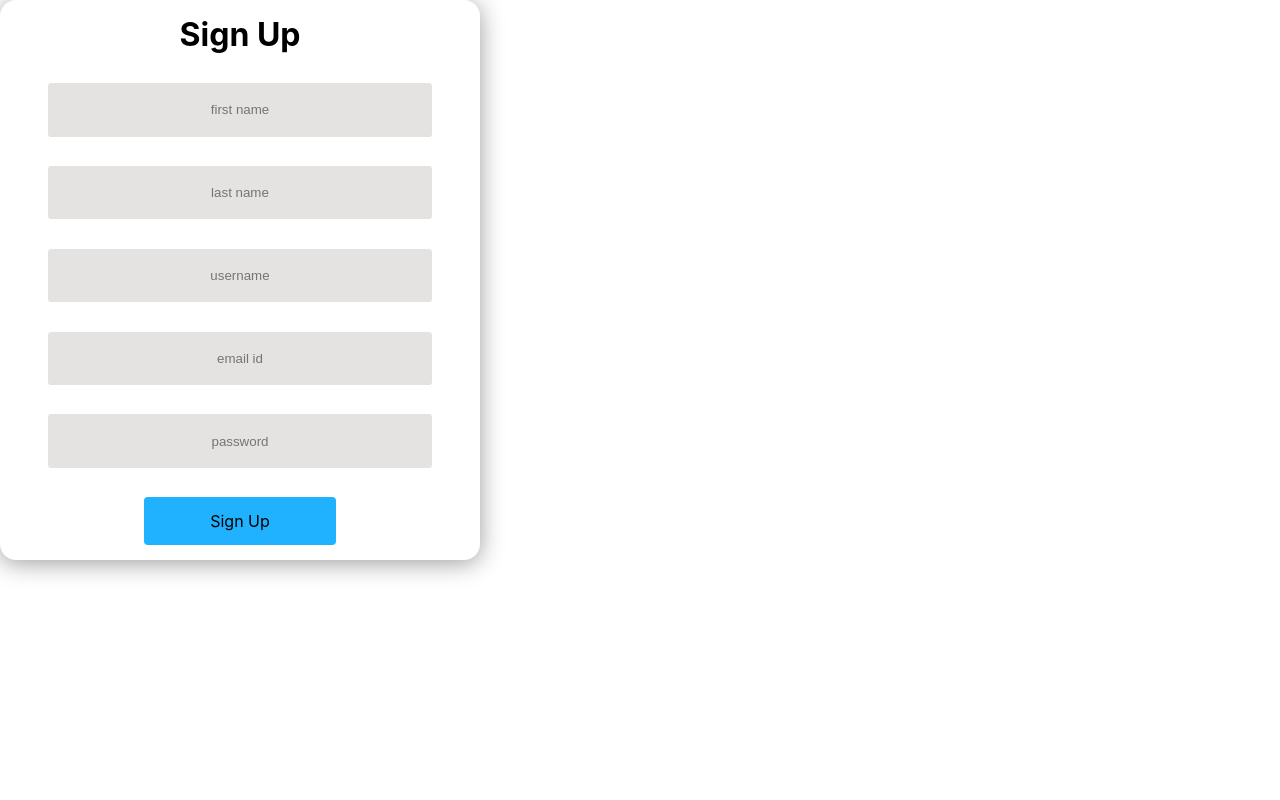
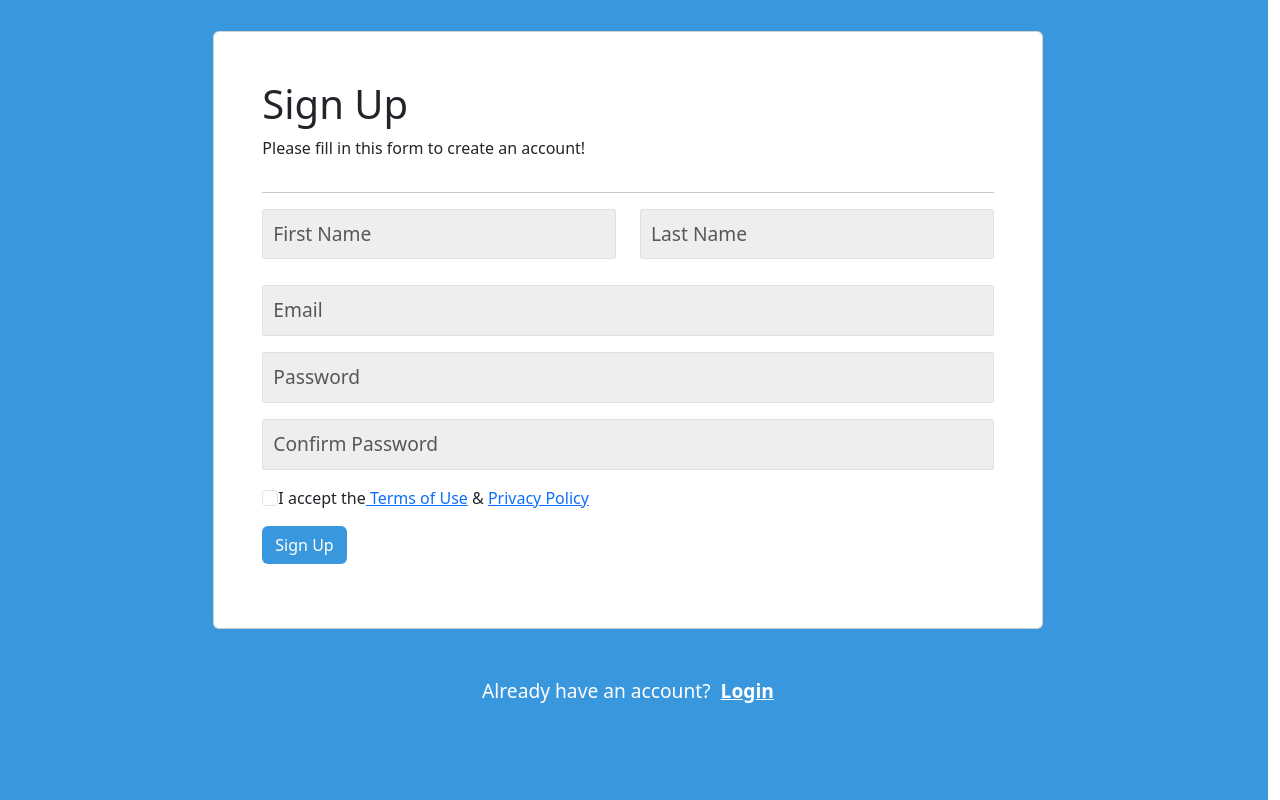
Before and after one commit to SriHarikaV/Revive_Gallery, a React (Create React App) app in the folder frontend/revive-gallery-app/: page /register in a window 1280 px wide. Built offline with nearby package versions, Linux system fonts and the light colour scheme.

Commit message:
Updated registration and login form

```diff
--- a/frontend/revive-gallery-app/src/components/loginform.css
+++ b/frontend/revive-gallery-app/src/components/loginform.css
@@ -1,76 +1,49 @@
-*{
-    margin: 0;
-    box-sizing: border-box;
-}
-
-.page {
+.register_page {
+    background-color: #3897DD;
+    width: 100vw;
     height: 100vh;
-    width: 100%;
+    overflow: hidden;
     display: flex;
     justify-content: center;
     align-items: center;
-
 }
 
-.cover {
-    background-color: white;
-    width: 30em;
-    height: 35em;
-    position: relative;
-    border-radius: 1em;
-    box-shadow: 0 0.188em 1.550em rgb(156, 156,156);
-    display: flex;
-    flex-direction: column;
-    align-items: center;
-    justify-content: space-around;
+.signup_btn {
+    background-color: #3897DD;
+    color: #fff;
+    border: none;
+    border-radius: 2px;
+    padding: 10px 20px;
+    font-size: 1.2rem;
+    cursor: pointer;
+    transition: all 0.3s ease-in-out;
 }
 
-input {
-    border: none;
-    background-color: rgb(229,226,226);
-    height: 4em;
-    width: 80%;
-    border-radius: 0.25em;
-    text-align: center;
-    padding: 2em;
+.signup_btn:hover {
+    background-color: #fff;
+    color: #3897DD;
 }
 
-input:focus {
-    outline-color: rgb(32,177,255);
+.form-group input[type="text"], .form-group input[type="password"], .form-group input[type="email"] {
+    width: 100%;
+    padding: 10px;
+    font-size: 1.2rem;
+    border-radius: 2px;
+    margin-bottom: 10px;
+    background-color: rgb(238, 238, 238);
 }
 
-.login-btn {
-    width: 40%;
-    height: 3em;
-    background-color: rgb(32,177,255);
+.have_account {
+    color: #fff;
+    font-size: 1.2rem;
     display: flex;
     justify-content: center;
     align-items: center;
-    transition: 0.5s;
-    border-radius: 0.25em;
-    cursor: pointer;
-
 }
 
-.login-btn:hover { transform: scale(1.25);}
-
-.hide {
-    position: absolute;
-    transform: scale(0);
+.have_account a {
+    color: #fff;
+    text-decoration: underline;
+    margin-left: 5px;
+    font-weight: bold;
 }
-
-.login-popup {
-    position: absolute;
-    height: 30em;
-    width: 30em;
-    display: flex;
-    flex-direction: column;
-    align-items: center;
-    justify-content: center;
-    border-radius: 0.25em;
-    background-color: black;
-    color: white;
-    bottom: 0;
-    transform: scale(1);
-    transition: 1.5s;
-}
--- a/frontend/revive-gallery-app/src/components/loginform.js
+++ b/frontend/revive-gallery-app/src/components/loginform.js
@@ -1,31 +1,100 @@
 import React, { useState } from "react";
-import "./loginform.css"
+import { Link } from "react-router-dom";
+import "./loginform.css";
 
 const LoginForm = () => {
+    const [credentials, setCredentials] = useState({
+        email: "",
+        password: "",
+    });
 
-    const [popupStyle, showPopup] = useState("hide")
+    const [popupStyle, showPopup] = useState("hide");
+    const [popupMessage, setPopupMessage] = useState("");
 
-    const popup = () => {
-        showPopup("login-popup")
-        setTimeout(() => showPopup("hide"), 3000)
-    }
+    const popup = (event) => {
+        event.preventDefault();
+        // Send the login data to the backend API
+        fetch("http://localhost:5000/login", {
+            method: "POST",
+            headers: {
+                "Content-Type": "application/json",
+            },
+            body: JSON.stringify(credentials),
+        })
+            .then((response) => {
+                if (response.ok) {
+                    showPopup("login-popup");
+                    setPopupMessage("Login successful!");
+                    setTimeout(() => {
+                        showPopup("hide");
+                        setPopupMessage("");
+                    }, 3000);
+                } else {
+                    showPopup("login-popup");
+                    setPopupMessage("Login failed. Please check your credentials.");
+                }
+            })
+            .catch((error) => {
+                showPopup("login-popup");
+                setPopupMessage("Error: " + error.message);
+            });
+    };
+
+    const handleInputChange = (e) => {
+        const { name, value } = e.target;
+        setCredentials({ ...credentials, [name]: value });
+    };
 
     return (
-        <div className="cover">
-            <h1>Login</h1>
-            <input type="text" placeholder="username" />
-            <input type="password" placeholder="password" />
+        <div className="register_page row">
+            <div className="col-8">
+                <div className="card register_form_card p-5">
+                    <h1>Login</h1>
+                    <p>Please enter your credentials to login!</p>
+                    <hr />
+                    <form onSubmit={popup}>
+                        <div className="form-group mb-3">
+                            <input
+                                type="email"
+                                name="email"
+                                className="form-control"
+                                placeholder="Email"
+                                value={credentials.email}
+                                onChange={handleInputChange}
+                            />
+                        </div>
 
-            <div className="login-btn" onClick={popup}>Login</div>
+                        <div className="form-group mb-3">
+                            <input
+                                type="password"
+                                name="password"
+                                className="form-control"
+                                placeholder="Password"
+                                value={credentials.password}
+                                onChange={handleInputChange}
+                            />
+                        </div>
 
-            <div className={popupStyle}>
-                <h3>Login Failed</h3>
-                <p>Username or password incorrect</p>
+                        <div className="form-group mb-3">
+                            <button
+                                className="btn signup_btn text-white"
+                                type="submit"
+                                style={{ backgroundColor: "#3897DD" }}
+                            >
+                                Login
+                            </button>
+                        </div>
+                    </form>
+                </div>
+
+                <div className="p-5 have_account">
+                    <p>
+                        Don't have an account? <Link to="/register">Register</Link>
+                    </p>
+                </div>
             </div>
+        </div>
+    );
+};
 
-        </div>
-
-    )
-}
-
-export default LoginForm
+export default LoginForm;
--- a/frontend/revive-gallery-app/src/components/registrationform.js
+++ b/frontend/revive-gallery-app/src/components/registrationform.js
@@ -1,18 +1,22 @@
 import React, { useState } from "react";
 import "./loginform.css";
+import { Link } from "react-router-dom";
 
 const RegistrationForm = () => {
     const [registration, setRegistration] = useState({
         first_name: '',
         last_name: '',
-        username: '',
         email: '',
-        password: ''
+        password: '',
+        confirmPassword: '',
+        acceptedTerms: false,
     });
 
     const [popupStyle, showPopup] = useState("hide");
+    const [popupMessage, setPopupMessage] = useState("");
 
-    const popup = () => {
+    const popup = (event) => {
+        event.preventDefault();
         // Send the data to the backend API
         fetch("http://localhost:5000/register", {
             method: "POST",
@@ -24,64 +28,127 @@ const RegistrationForm = () => {
             .then((response) => {
                 if (response.ok) {
                     showPopup("signup-popup");
-                    setTimeout(() => showPopup("hide"), 3000);
+                    setPopupMessage("Registration successful!");
+                    setTimeout(() => {
+                        showPopup("hide");
+                        setPopupMessage("");
+                    }, 3000);
                 } else {
-                    // error
+                    showPopup("signup-popup");
+                    setPopupMessage("Registration failed. Please try again.");
                 }
             })
             .catch((error) => {
-                // error
+                showPopup("signup-popup");
+                setPopupMessage("Error: " + error.message);
             });
     };
 
     const handleInputChange = (e) => {
-        const { name, value } = e.target;
-        setRegistration({
-            ...registration,
-            [name]: value,
-        });
+        const { name, value, type, checked } = e.target;
+        if (type === "checkbox") {
+            setRegistration({ ...registration, [name]: checked });
+        } else {
+            setRegistration({ ...registration, [name]: value });
+        }
     };
 
     return (
-        <div className="cover">
+        <div className="register_page row">
+            <div className="col-8">
+                <div className="card register_form_card p-5">
                     <h1>Sign Up</h1>
+                    <p>Please fill in this form to create an account!</p>
+                    <hr />
+                    <form onSubmit={popup}>
+                        <div className="row">
+                            <div className="form-group mb-3 col-6">
                                 <input
+                                    className="form-control"
                                     type="text"
                                     name="first_name"
-                value={registration['first_name']}
-                placeholder="first name"
+                                    placeholder="First Name"
+                                    value={registration.first_name}
                                     onChange={handleInputChange}
                                 />
+                            </div>
+                            <div className="form-group mb-3 col-6">
                                 <input
+                                    className="form-control"
                                     type="text"
                                     name="last_name"
-                value={registration['last_name']}
-                placeholder="last name"
+                                    placeholder="Last Name"
+                                    value={registration.last_name}
                                     onChange={handleInputChange}
                                 />
-            <input
-                type="text"
-                name="username"
-                value={registration['username']}
-                placeholder="username"
-                onChange={handleInputChange}
-            />
+                            </div>
+                        </div>
+
+                        <div className="form-group mb-3">
                             <input
                                 type="email"
                                 name="email"
-                value={registration['email']}
-                placeholder="email id"
+                                className="form-control"
+                                placeholder="Email"
+                                value={registration.email}
                                 onChange={handleInputChange}
                             />
+                        </div>
+
+                        <div className="form-group mb-3">
                             <input
                                 type="password"
                                 name="password"
-                value={registration['password']}
-                placeholder="password"
+                                className="form-control"
+                                placeholder="Password"
+                                value={registration.password}
                                 onChange={handleInputChange}
                             />
-            <div className="login-btn" onClick={popup}>
+                        </div>
+
+                        <div className="form-group mb-3">
+                            <input
+                                type="password"
+                                name="confirmPassword"
+                                className="form-control"
+                                placeholder="Confirm Password"
+                                value={registration.confirmPassword}
+                                onChange={handleInputChange}
+                            />
+                        </div>
+
+                        <div className="form-group mb-3">
+                            <input
+                                type="checkbox"
+                                name="acceptedTerms"
+                                className="form-check-input"
+                                checked={registration.acceptedTerms}
+                                onChange={handleInputChange}
+                            />
+                            <label className="form-check-label">
+                                I accept the
+                                <Link to="/terms"> Terms of Use</Link> &{" "}
+                                <Link to="/privacy">Privacy Policy</Link>
+                            </label>
+                        </div>
+
+                        <div className="form-group mb-3">
+                            <button
+                                className="btn signup_btn text-white"
+                                type="submit"
+                                style={{ backgroundColor: "#3897DD" }}
+                            >
                                 Sign Up
+                            </button>
+                        </div>
+                    </form>
+                </div>
+
+                <div className="p-5 have_account">
+                    <p>
+                        Already have an account? <Link to="/login">Login</Link>
+                    </p>
+                </div>
             </div>
         </div>
     );
--- a/frontend/revive-gallery-app/src/index.js
+++ b/frontend/revive-gallery-app/src/index.js
@@ -3,6 +3,7 @@ import ReactDOM from 'react-dom/client';
 import './index.css';
 import App from './App';
 import reportWebVitals from './reportWebVitals';
+import 'bootstrap/dist/css/bootstrap.min.css';
 
 const root = ReactDOM.createRoot(document.getElementById('root'));
 root.render(
```
Lines whose indentation alone changed are shown as unchanged.
